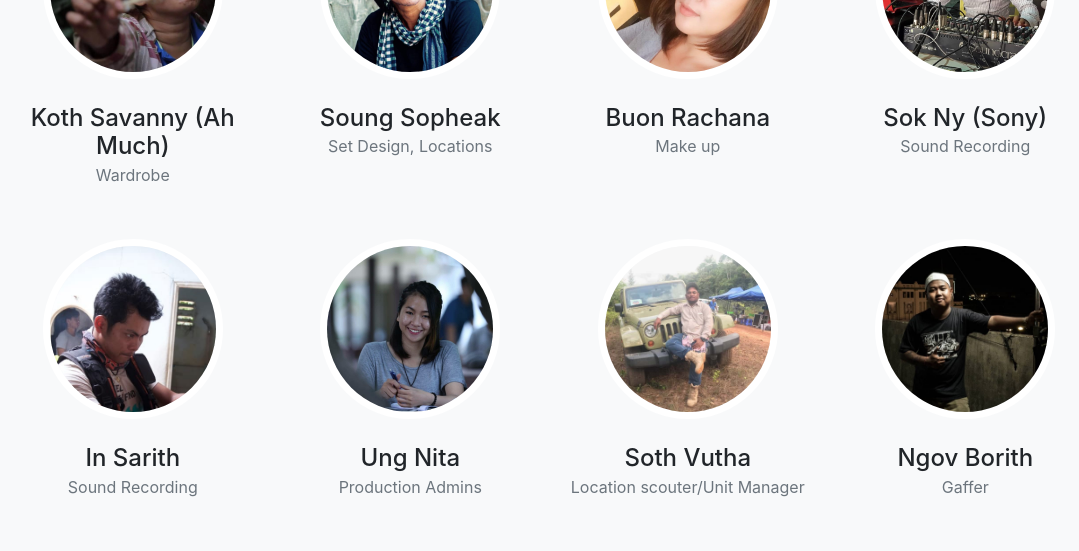
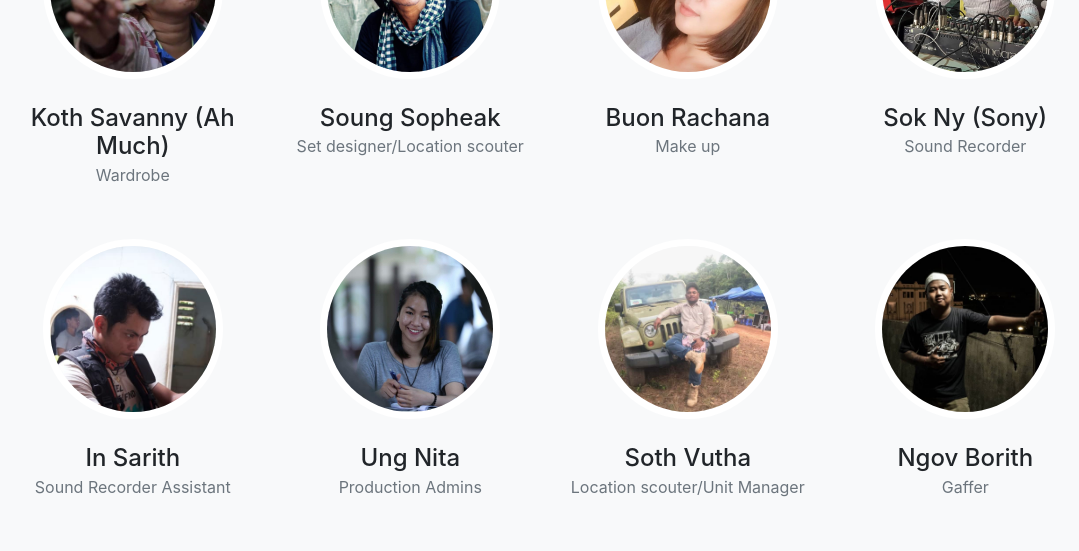
Before and after one commit to soulsearchingmovie/soulsearchingmovie.github.io, a website with bundled scripts: page index.html in a window 1280 px wide. Shown: the part 6120-6671 px from the top of the page, without its empty margins (91-1170 px from the left). Built offline with nearby package versions, Linux system fonts and the light colour scheme.

Commit message:
change position name

```diff
--- a/index.html
+++ b/index.html
@@ -499,7 +499,7 @@
                 <div class="team-member">
                   <img class="mx-auto rounded-circle" src="images/crews/soung_sopheak_1.jpg" alt="">
                   <h4>Soung Sopheak</h4>
-                  <p class="text-muted">Set Design, Locations</p>
+                  <p class="text-muted">Set designer/Location scouter</p>
                   <!-- <ul class="list-inline social-buttons">
                     <li class="list-inline-item">
                       <a href="#">
@@ -547,7 +547,7 @@
                 <div class="team-member">
                   <img class="mx-auto rounded-circle" src="images/crews/sony_soundman.jpg" alt="">
                   <h4>Sok Ny (Sony)</h4>
-                  <p class="text-muted">Sound Recording</p>
+                  <p class="text-muted">Sound Recorder</p>
                   <!-- <ul class="list-inline social-buttons">
                     <li class="list-inline-item">
                       <a href="#">
@@ -573,7 +573,7 @@
                 <div class="team-member">
                   <img class="mx-auto rounded-circle" src="images/crews/in_sarith.jpg" alt="">
                   <h4>In Sarith</h4>
-                  <p class="text-muted">Sound Recording</p>
+                  <p class="text-muted">Sound Recorder Assistant</p>
                   <!-- <ul class="list-inline social-buttons">
                     <li class="list-inline-item">
                       <a href="#">
```
